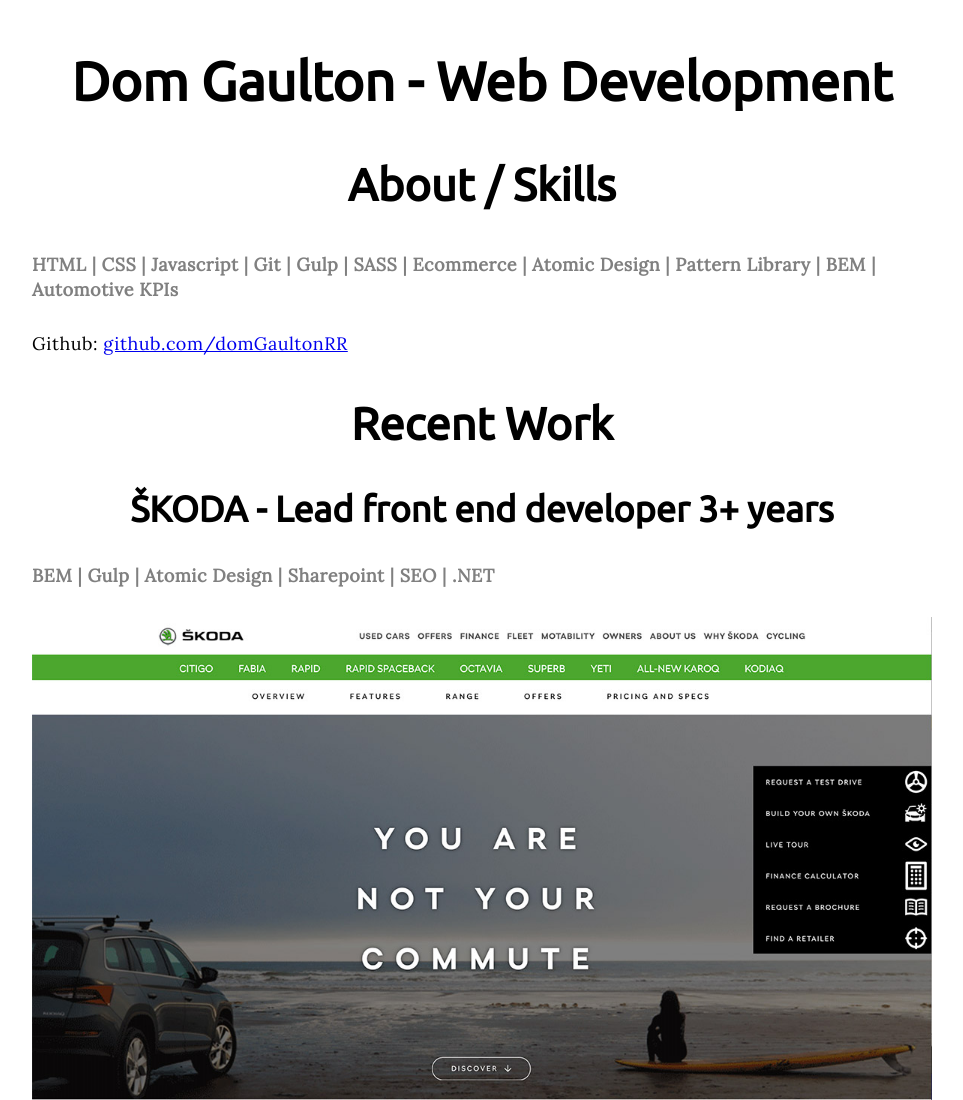
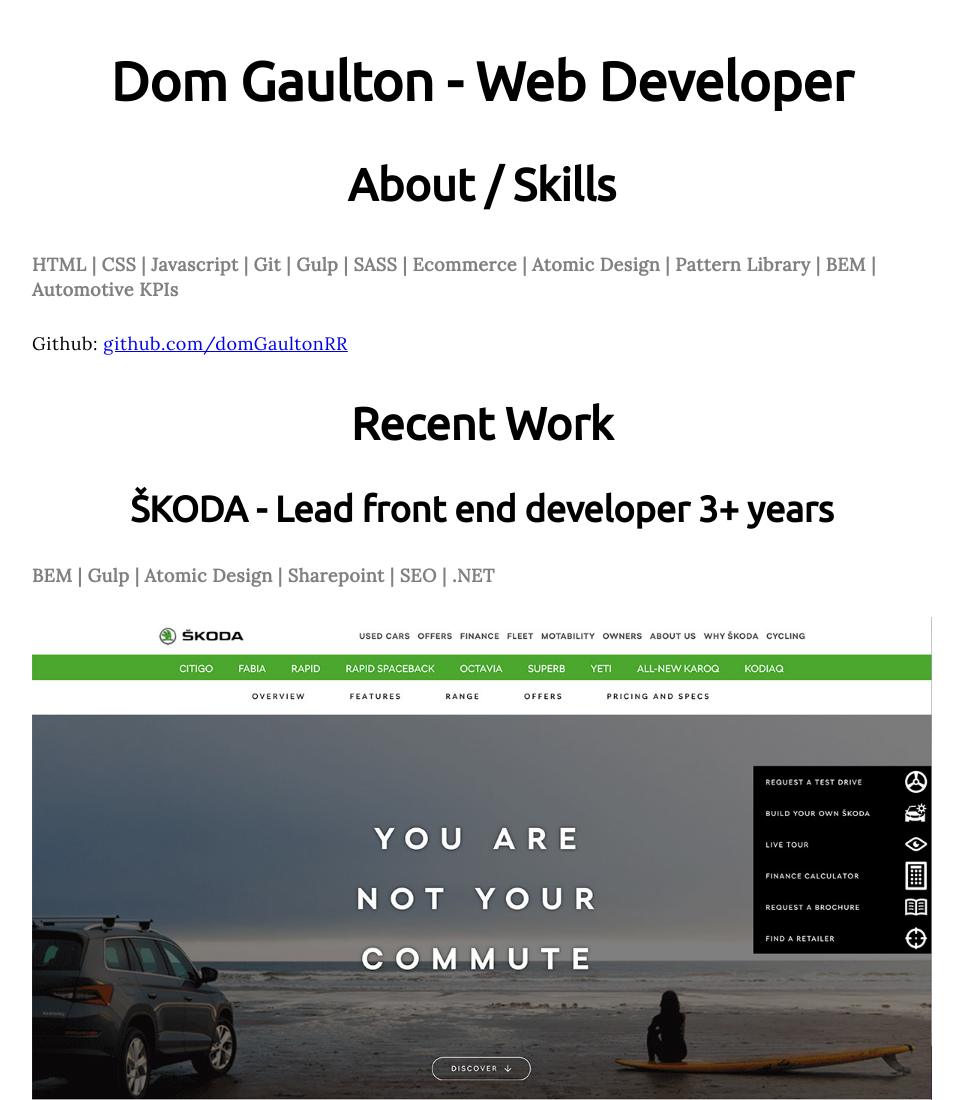
Before and after one commit to domgaulton/portfolio, a plain HTML site: page index.html in a window 1280 px wide. Shown: the top 1100 px of the page, without its empty margins (158-1121 px from the left). Drawn offline with nearby package versions, Linux system fonts and the light colour scheme; files that its build step writes are made by us from their sources.

Commit message:
web developer

```diff
--- a/index.html
+++ b/index.html
@@ -7,7 +7,7 @@
 	<link rel="stylesheet" href="/css/main.css">
 </head>
 <body>
-	<h1>Dom Gaulton - Web Development</h1>
+	<h1>Dom Gaulton - Web Developer</h1>
 
 	<h2>About / Skills</h2>
 	<p class="project__technology">HTML | CSS | Javascript | Git | Gulp | SASS | Ecommerce | Atomic Design | Pattern Library | BEM | Automotive KPIs</p>
```
